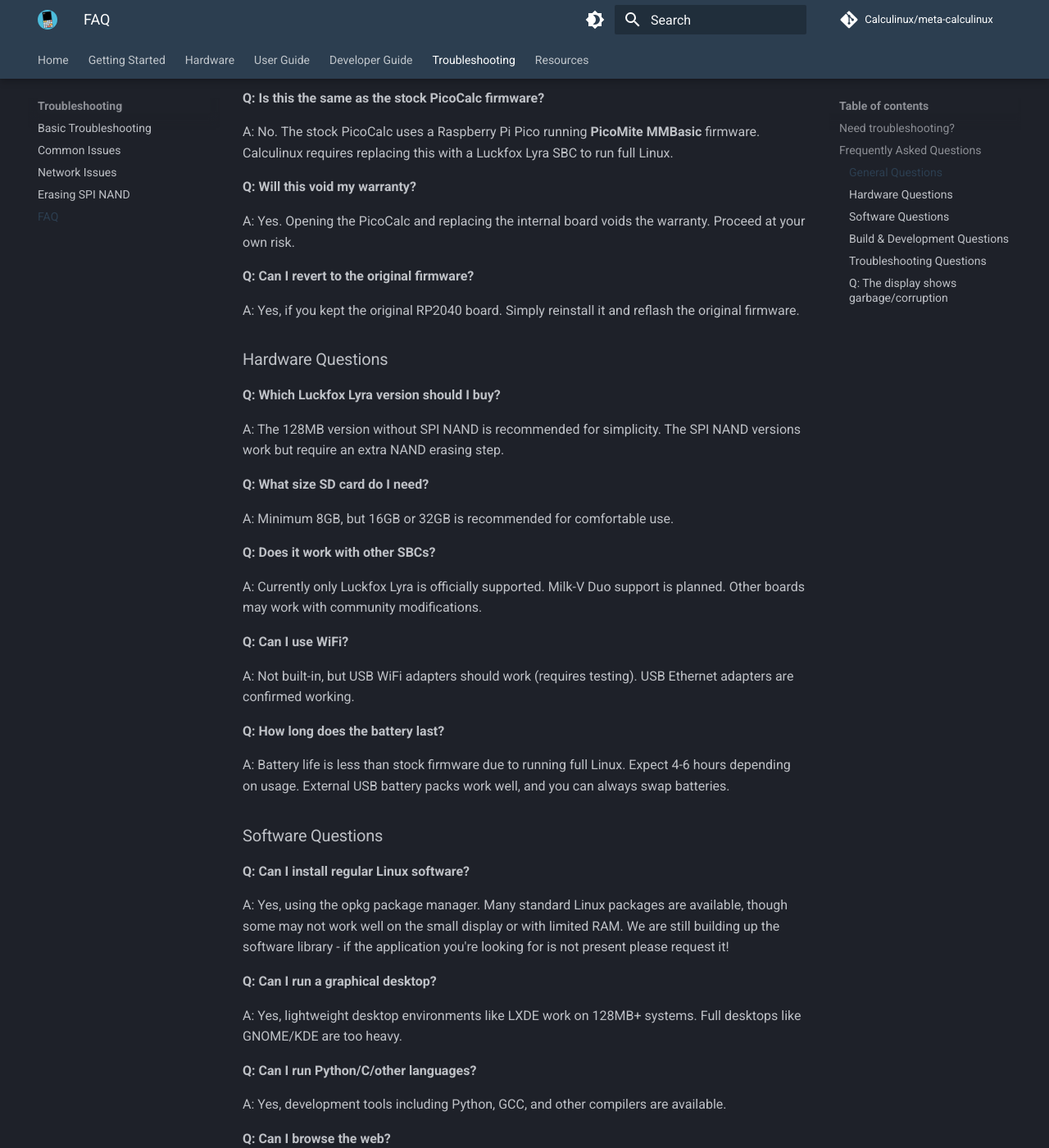
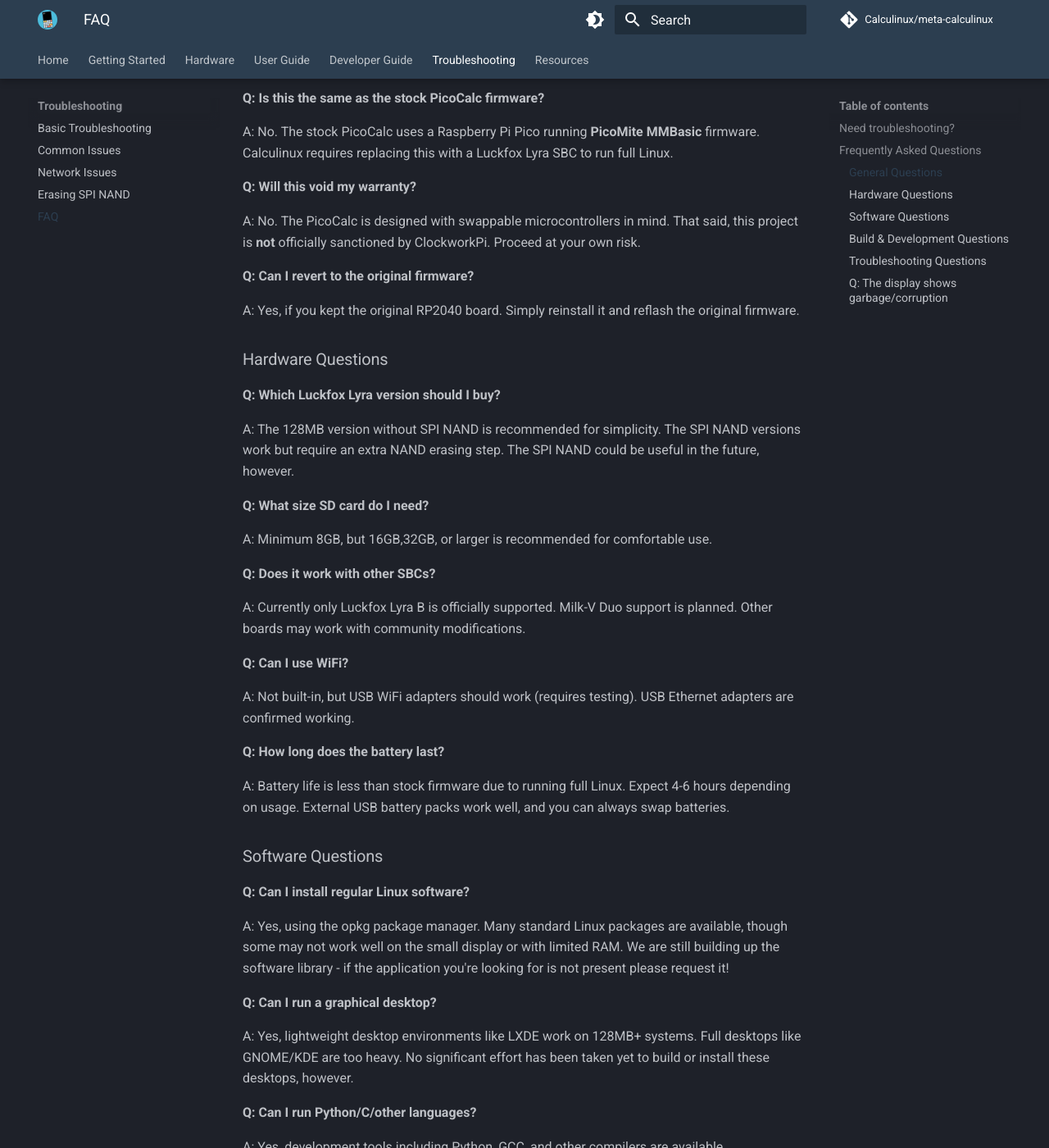
Before and after one commit to Calculinux/docs, an MkDocs documentation site: the page built from docs/troubleshooting/faq.md, in a window 1280 px wide and 1400 px high, scrolled down 717 px. Shown: the whole window at 82% size. Built offline with MkDocs 1.6.1 and Material for MkDocs 9.7.7, drawn with Linux system fonts in a browser that asks for light colours; comment, search, counter and statistics services are not loaded.

Commit message:
Update FAQ responses for warranty, hardware recommendations, and desktop environments

```diff
--- a/docs/troubleshooting/faq.md
+++ b/docs/troubleshooting/faq.md
@@ -25,7 +25,7 @@
 
 **Q: Will this void my warranty?**
 
-A: Yes. Opening the PicoCalc and replacing the internal board voids the warranty. Proceed at your own risk.
+A: No. The PicoCalc is designed with swappable microcontrollers in mind. That said, this project is **not** officially sanctioned by ClockworkPi. Proceed at your own risk.
 
 **Q: Can I revert to the original firmware?**
 
@@ -35,15 +35,15 @@
 
 **Q: Which Luckfox Lyra version should I buy?**
 
-A: The 128MB version without SPI NAND is recommended for simplicity. The SPI NAND versions work but require an extra NAND erasing step.
+A: The 128MB version without SPI NAND is recommended for simplicity. The SPI NAND versions work but require an extra NAND erasing step. The SPI NAND could be useful in the future, however.
 
 **Q: What size SD card do I need?**
 
-A: Minimum 8GB, but 16GB or 32GB is recommended for comfortable use.
+A: Minimum 8GB, but 16GB,32GB, or larger is recommended for comfortable use.
 
 **Q: Does it work with other SBCs?**
 
-A: Currently only Luckfox Lyra is officially supported. Milk-V Duo support is planned. Other boards may work with community modifications.
+A: Currently only Luckfox Lyra B is officially supported. Milk-V Duo support is planned. Other boards may work with community modifications.
 
 **Q: Can I use WiFi?**
 
@@ -61,7 +61,7 @@
 
 **Q: Can I run a graphical desktop?**
 
-A: Yes, lightweight desktop environments like LXDE work on 128MB+ systems. Full desktops like GNOME/KDE are too heavy.
+A: Yes, lightweight desktop environments like LXDE work on 128MB+ systems. Full desktops like GNOME/KDE are too heavy. No significant effort has been taken yet to build or install these desktops, however.
 
 **Q: Can I run Python/C/other languages?**
 
```
